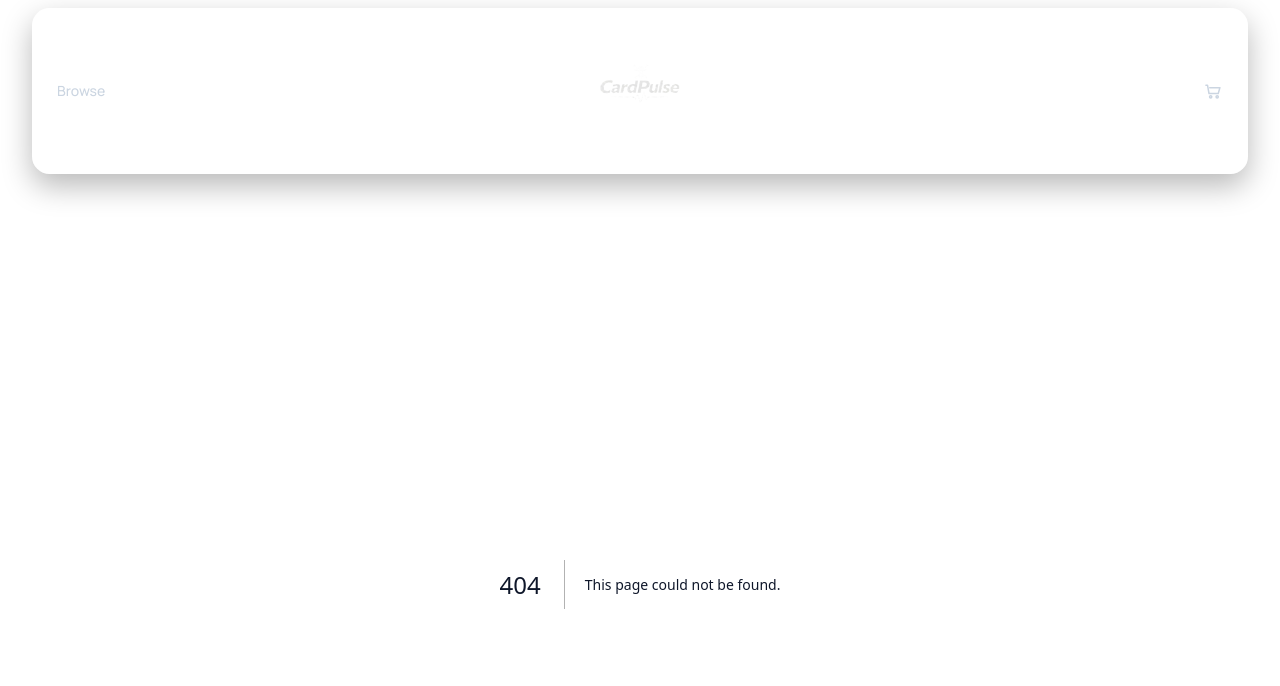
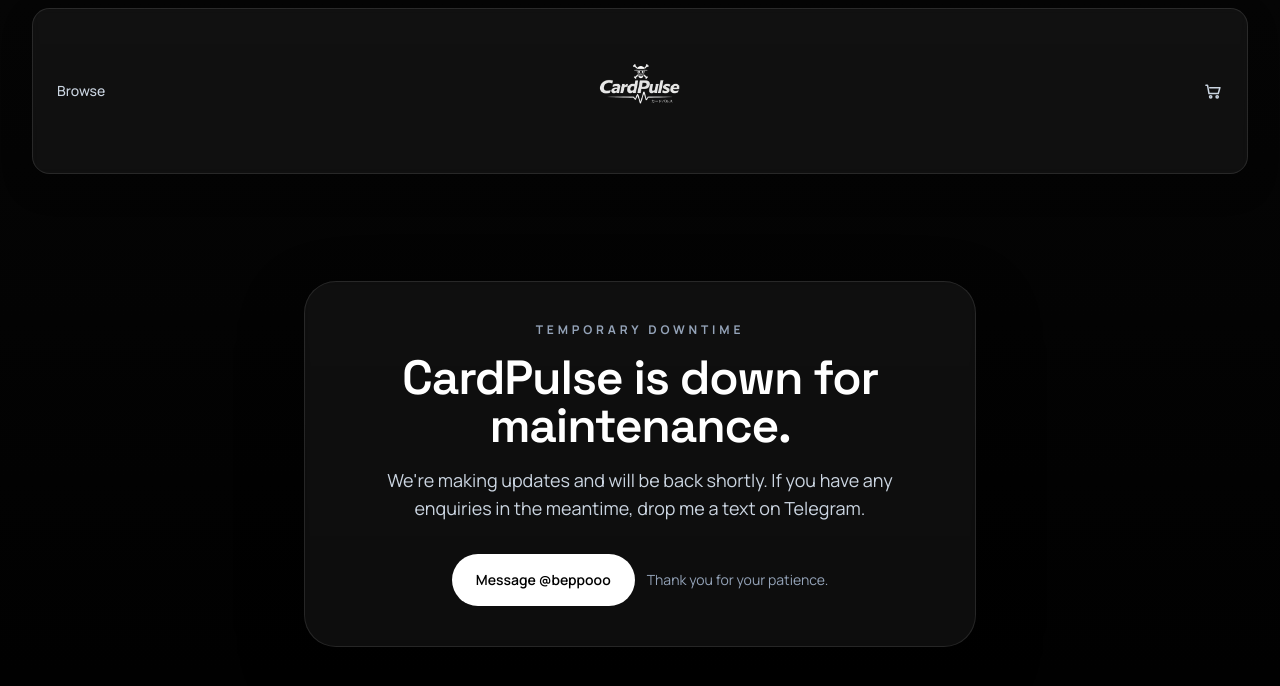
Before and after one commit to AloyKok/CardPulseOP, a Next.js app: page /maintenance in a window 1280 px wide. Before the commit this address had no page. Shown: the top 686 px of the page. Built offline with nearby package versions, Linux system fonts and the light colour scheme.

Commit message:
Add maintenance landing page

```diff
--- a/app/layout.tsx
+++ b/app/layout.tsx
@@ -1,4 +1,5 @@
 import type { Metadata } from "next";
+import { headers } from "next/headers";
 import Image from "next/image";
 import Link from "next/link";
 import { Manrope, Space_Grotesk } from "next/font/google";
@@ -66,11 +67,14 @@
   },
 };
 
-export default function RootLayout({
+export default async function RootLayout({
   children,
 }: Readonly<{
   children: React.ReactNode;
 }>) {
+  const headerList = await headers();
+  const isMaintenanceMode = headerList.get("x-cardpulse-maintenance") === "1";
+
   return (
     <html lang="en">
       <body
@@ -78,7 +82,12 @@
       >
         <ToastProvider>
           <CartProvider>
-            <div className="mx-auto min-h-screen max-w-7xl px-4 pb-32 pt-1.5 sm:px-6 lg:px-8">
+            <div
+              className={`mx-auto min-h-screen max-w-7xl px-4 sm:px-6 lg:px-8 ${
+                isMaintenanceMode ? "py-8" : "pb-32 pt-1.5"
+              }`}
+            >
+              {!isMaintenanceMode ? (
                 <header className="z-20 mb-3 rounded-[1.1rem] border border-white/10 bg-white/5 px-2.5 py-1 shadow-[0_12px_30px_rgba(0,0,0,0.28)] backdrop-blur-sm md:sticky md:top-2 sm:px-3.5">
                   <div className="grid grid-cols-[1fr_auto_1fr] items-center gap-1.5">
                     <nav className="flex items-center justify-start text-sm font-medium text-slate-300">
@@ -104,9 +113,10 @@
                     </nav>
                   </div>
                 </header>
+              ) : null}
               {children}
             </div>
-            <CartDock />
+            {!isMaintenanceMode ? <CartDock /> : null}
           </CartProvider>
         </ToastProvider>
       </body>
--- /dev/null
+++ b/app/maintenance/page.tsx
@@ -0,0 +1,39 @@
+import type { Metadata } from "next";
+import Link from "next/link";
+
+export const metadata: Metadata = {
+  title: "Maintenance",
+  description:
+    "CardPulse is temporarily down for maintenance. For urgent enquiries, message @beppooo on Telegram.",
+  alternates: {
+    canonical: "/maintenance",
+  },
+};
+
+export default function MaintenancePage() {
+  return (
+    <main className="flex min-h-[70vh] items-center justify-center py-10">
+      <section className="w-full max-w-2xl rounded-[2rem] border border-white/10 bg-white/5 px-6 py-10 text-center shadow-[0_24px_64px_rgba(0,0,0,0.38)] backdrop-blur-sm sm:px-10">
+        <p className="text-xs font-bold uppercase tracking-[0.32em] text-slate-400">
+          Temporary Downtime
+        </p>
+        <h1 className="mt-4 font-heading text-4xl font-semibold tracking-tight text-white sm:text-5xl">
+          CardPulse is down for maintenance.
+        </h1>
+        <p className="mx-auto mt-4 max-w-xl text-base leading-7 text-slate-300 sm:text-lg">
+          We&apos;re making updates and will be back shortly. If you have any enquiries in the
+          meantime, drop me a text on Telegram.
+        </p>
+        <div className="mt-8 flex flex-col items-center justify-center gap-3 sm:flex-row">
+          <Link
+            href="https://t.me/beppooo"
+            className="inline-flex min-h-[52px] items-center justify-center rounded-full bg-white px-6 text-sm font-semibold text-black transition hover:bg-slate-100"
+          >
+            Message @beppooo
+          </Link>
+          <p className="text-sm text-slate-400">Thank you for your patience.</p>
+        </div>
+      </section>
+    </main>
+  );
+}
```
Also changed, not shown: middleware.ts (+20 -1 lines). Lines whose indentation alone changed are shown as unchanged.
